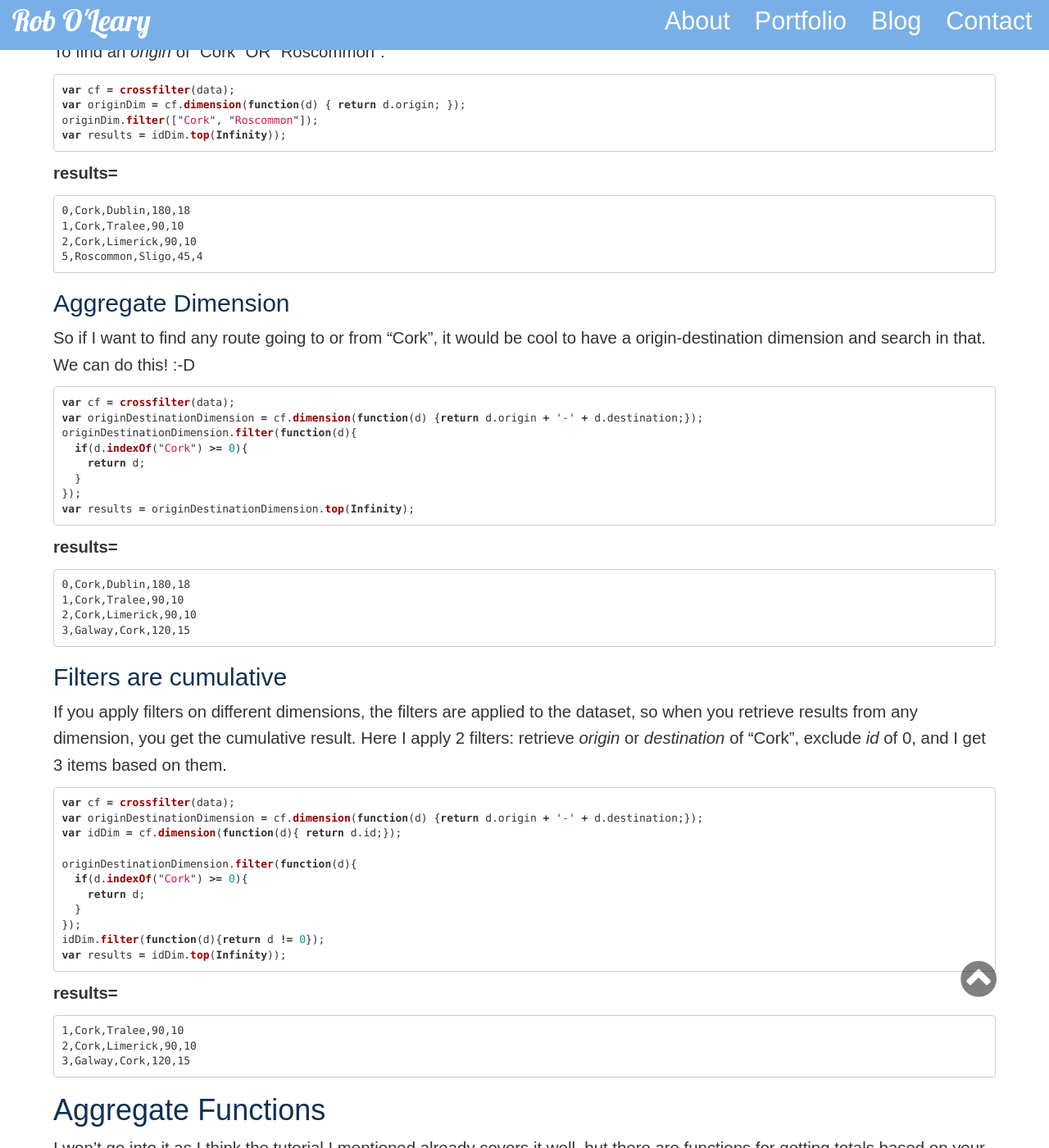
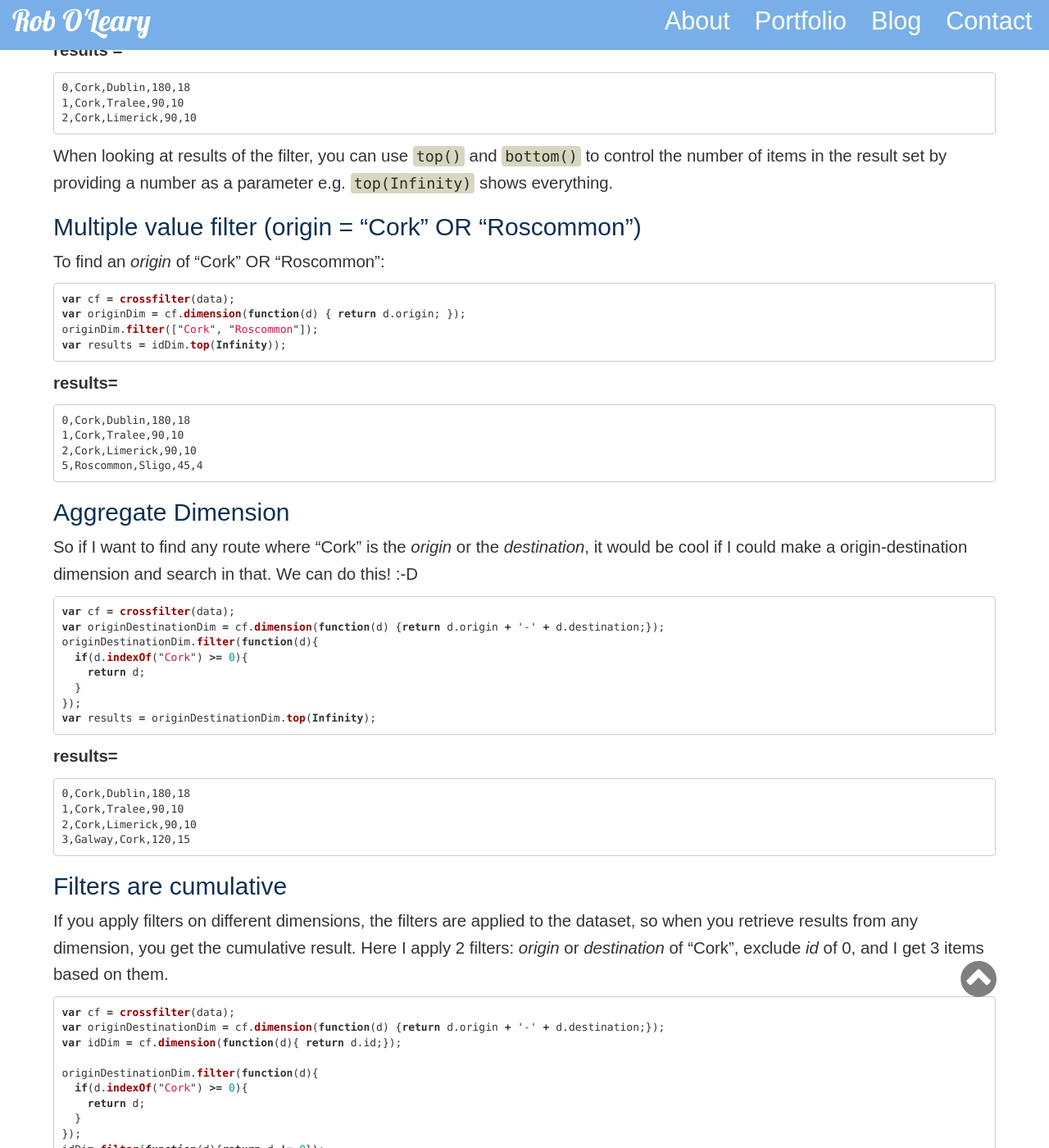
Before and after one commit to robole/robole.github.io, a Jekyll site: the page built from _posts/2018-06-03-crossfilter.md, in a window 1280 px wide and 1400 px high, scrolled down 1095 px. Shown: the whole window at 82% size. Built offline with Jekyll 4.4.1, drawn with Linux system fonts in a browser that asks for light colours; comment, search, counter and statistics services are not loaded; some of the changed text lies outside the part shown.

Commit message:
updated with code eg

````diff
--- a/_posts/2018-06-03-crossfilter.md
+++ b/_posts/2018-06-03-crossfilter.md
@@ -27,7 +27,12 @@
 
 A dimension is what fields you want to examine your dataset by. You can apply a filter to it based on values, or you can write a custom function.
 
-## Single value filter
+You can explore the code here to see a working example of what is explained below.
+
+<p data-height="265" data-theme-id="0" data-slug-hash="qKOGvg" data-default-tab="result" data-user="robjoeol" data-embed-version="2" data-pen-title="Filter dataset with crossfilter.js" class="codepen">See the Pen <a href="https://codepen.io/robjoeol/pen/qKOGvg/">Filter dataset with crossfilter.js</a> by rob (<a href="https://codepen.io/robjoeol">@robjoeol</a>) on <a href="https://codepen.io">CodePen</a>.</p>
+<script async src="https://static.codepen.io/assets/embed/ei.js"></script>
+
+## Single value filter (origin = "Cork")
 
 So if I want to look at my routes by the *origin*, where I want routes with an *origin* of "Cork" only, I would do the following:
 
@@ -47,7 +52,7 @@
 
 When looking at results of the filter, you can use ```top()``` and ```bottom()``` to control the number of items in the result set by providing a number as a parameter e.g. ```top(Infinity)``` shows everything.
 
-## Multiple value filter
+## Multiple value filter (origin = "Cork" OR "Roscommon")
 
 To find an *origin* of "Cork" OR "Roscommon":
 
@@ -68,18 +73,17 @@
 
 ## Aggregate Dimension
 
-So if I want to find any route going to or from "Cork", it would be cool to have a
-origin-destination dimension and search in that. We can do this! :-D
+So if I want to find any route where "Cork" is the *origin* or the *destination*, it would be cool if I could make a origin-destination dimension and search in that. We can do this! :-D
 
 ```javascript
 var cf = crossfilter(data);
-var originDestinationDimension = cf.dimension(function(d) {return d.origin + '-' + d.destination;});
-originDestinationDimension.filter(function(d){
+var originDestinationDim = cf.dimension(function(d) {return d.origin + '-' + d.destination;});
+originDestinationDim.filter(function(d){
   if(d.indexOf("Cork") >= 0){
     return d;
   }
 });
-var results = originDestinationDimension.top(Infinity);
+var results = originDestinationDim.top(Infinity);
 ```
 
 **results=**
@@ -92,14 +96,14 @@
 
 ## Filters are cumulative
 
-If you apply filters on different dimensions, the filters are applied to the dataset, so when you retrieve results from any dimension, you get the cumulative result. Here I apply 2 filters: retrieve *origin* or *destination* of "Cork", exclude *id* of 0, and I get 3 items based on them.
+If you apply filters on different dimensions, the filters are applied to the dataset, so when you retrieve results from any dimension, you get the cumulative result. Here I apply 2 filters: *origin* or *destination* of "Cork", exclude *id* of 0, and I get 3 items based on them.
 
 ```javascript
 var cf = crossfilter(data);
-var originDestinationDimension = cf.dimension(function(d) {return d.origin + '-' + d.destination;});
+var originDestinationDim = cf.dimension(function(d) {return d.origin + '-' + d.destination;});
 var idDim = cf.dimension(function(d){ return d.id;});
 
-originDestinationDimension.filter(function(d){
+originDestinationDim.filter(function(d){
   if(d.indexOf("Cork") >= 0){
     return d;
   }
````
Also changed, not shown: other parts of _posts/2018-06-03-crossfilter.md (+6 -2 lines).
